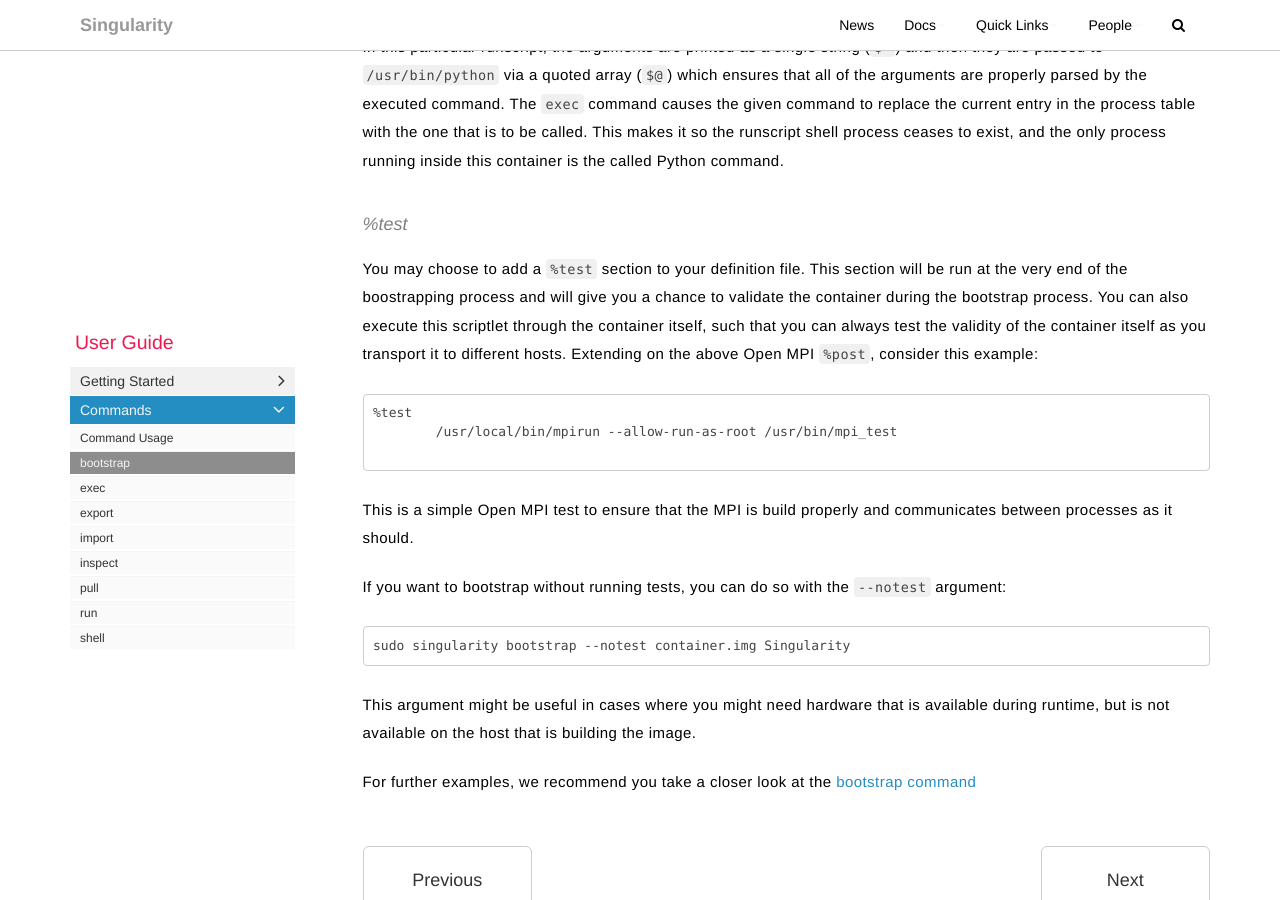
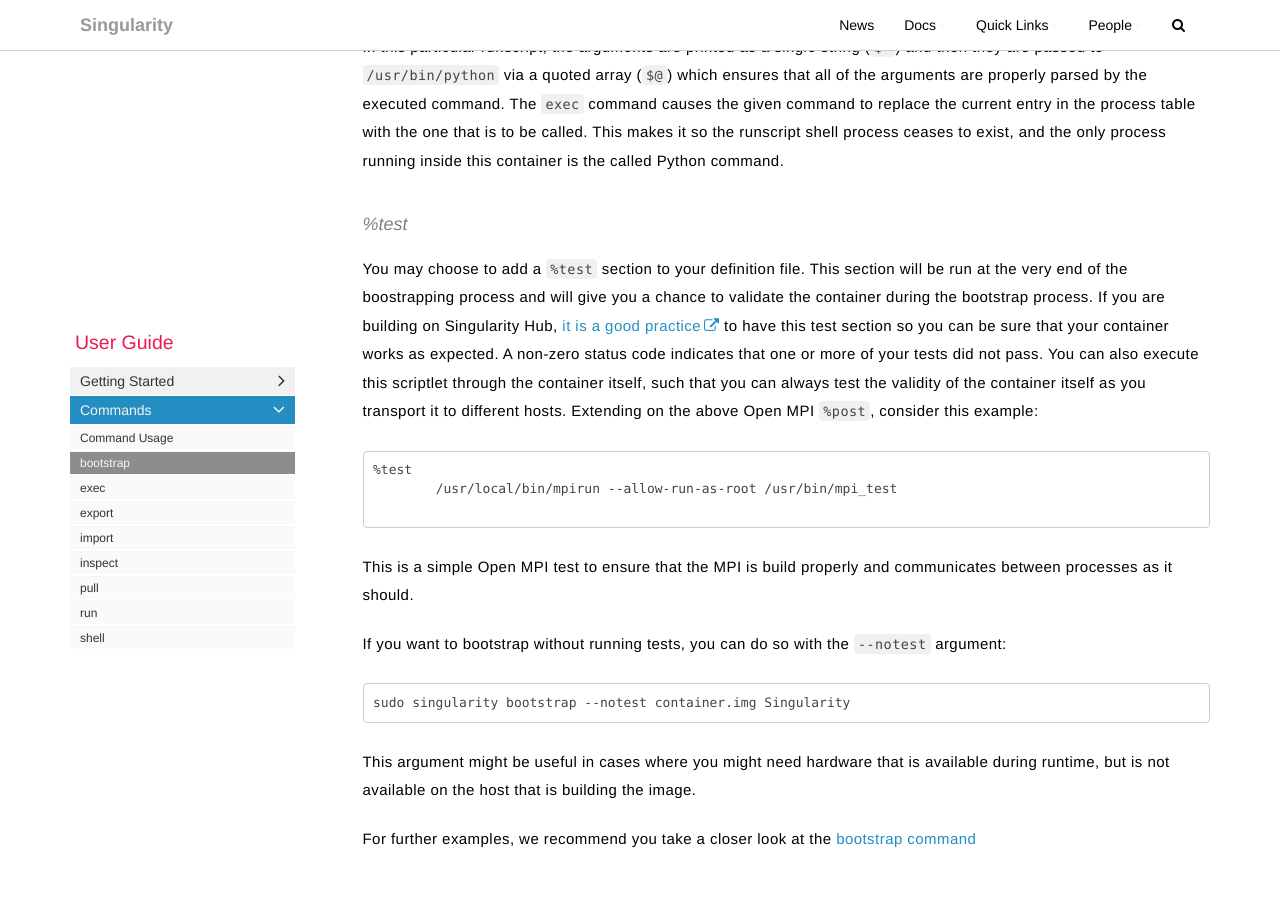
Before and after one commit to singularityware/singularityware.github.io, a Jekyll site: the page built from pages/docs/user-docs/docs-bootstrap.md, in a window 1280 px wide and 900 px high, scrolled down 4241 px. Built offline with Jekyll 4.4.1, drawn with Linux system fonts in a browser that asks for light colours; nearby versions of some CDN libraries; comment, search, counter and statistics services are not loaded.

Commit message:
modified:   pages/docs/user-docs/docs-bootstrap.md

````diff
--- a/pages/docs/user-docs/docs-bootstrap.md
+++ b/pages/docs/user-docs/docs-bootstrap.md
@@ -109,7 +109,7 @@ When the `%runscript` is executed, all options are passed along to the executing
 In this particular runscript, the arguments are printed as a single string (`$*`) and then they are passed to `/usr/bin/python` via a quoted array (`$@`) which ensures that all of the arguments are properly parsed by the executed command. The `exec` command causes the given command to replace the current entry in the process table with the one that is to be called. This makes it so the runscript shell process ceases to exist, and the only process running inside this container is the called Python command.
 
 #### %test
-You may choose to add a `%test` section to your definition file. This section will be run at the very end of the boostrapping process and will give you a chance to validate the container during the bootstrap process. You can also execute this scriptlet through the container itself, such that you can always test the validity of the container itself as you transport it to different hosts. Extending on the above Open MPI `%post`, consider this example:
+You may choose to add a `%test` section to your definition file. This section will be run at the very end of the boostrapping process and will give you a chance to validate the container during the bootstrap process. If you are building on Singularity Hub, [it is a good practice](https://github.com/singularityhub/singularityhub.github.io/wiki/Generate-Images#add-tests) to have this test section so you can be sure that your container works as expected. A non-zero status code indicates that one or more of your tests did not pass. You can also execute this scriptlet through the container itself, such that you can always test the validity of the container itself as you transport it to different hosts. Extending on the above Open MPI `%post`, consider this example:
 
 ```
 %test
````
